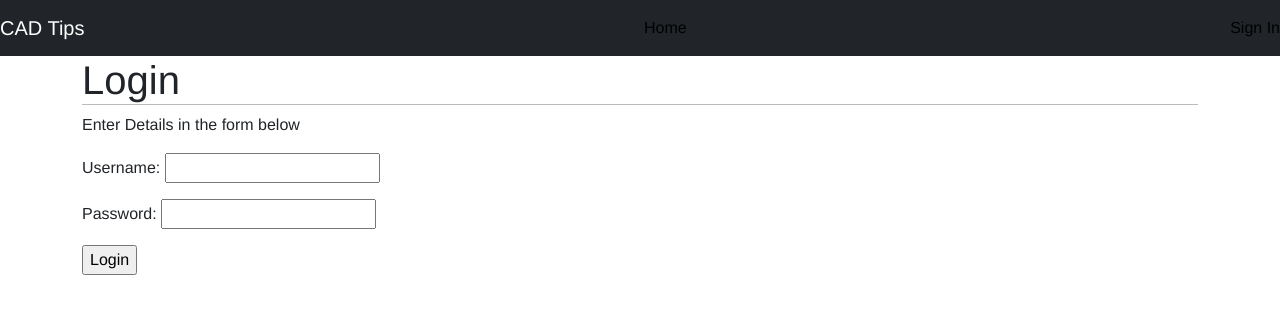
After one commit to DavidHearl/cad-tips, a Django app: page /login/ in a window 1280 px wide. The commit adds this page. Shown: the top 314 px of the page. Run offline with Django 4.2, Linux system fonts and the light colour scheme.

Commit message:
added login form and restructured the file locations

```diff
--- a/blog/forms.py
+++ b/blog/forms.py
@@ -9,6 +9,11 @@ class EmailPostForm(forms.Form):
     comments = forms.CharField(required=False, widget=forms.Textarea)
 
 
+class LoginForm(forms.Form):
+    username = forms.CharField()
+    password = forms.CharField(widget=forms.PasswordInput)
+
+
 class CommentForm(forms.ModelForm):
     class Meta:
         model = Comment
--- /dev/null
+++ b/blog/templates/account/login.html
@@ -0,0 +1,15 @@
+{% extends 'base.html' %}
+
+{% block title %} Login {% endblock %}
+
+{% block content %}
+    <h1>Login</h1>
+    <p>Enter Details in the form below</p>
+    <form method="post">
+        {{ form.as_p }}
+        {% csrf_token %}
+        <p>
+            <input type="submit" value="Login">
+        </p>
+    </form>
+{% endblock %}
--- a/blog/templates/blog/post/detail.html
+++ b/blog/templates/blog/detail.html
@@ -1,4 +1,4 @@
-{% extends "blog/base.html" %}
+{% extends "base.html" %}
 
 {% block title %}{{ post.title }}{% endblock %}
 
--- a/blog/templates/blog/post/list.html
+++ b/blog/templates/blog/list.html
@@ -1,4 +1,4 @@
-{% extends "blog/base.html" %}
+{% extends "base.html" %}
 
 {% block title %}CAD Tips{% endblock %}
 
--- a/blog/templates/blog/post/share.html
+++ b/blog/templates/blog/share.html
@@ -1,4 +1,4 @@
-{% extends "blog/base.html" %}
+{% extends "base.html" %}
 
 {% block title %}Share a post{% endblock %}
 
--- a/blog/urls.py
+++ b/blog/urls.py
@@ -7,4 +7,5 @@ urlpatterns = [
     path('', views.post_list, name='post_list'),
     path('<int:year>/<int:month>/<int:day>/<slug:post>/', views.post_detail, name='post_detail'),
     path('<int:post_id>/share/', views.post_share, name='post_share'),
+    path('login/', views.user_login, name='login'),
 ]
--- a/blog/views.py
+++ b/blog/views.py
@@ -1,22 +1,20 @@
 from multiprocessing import context
+from django.http import HttpResponse
 from django.shortcuts import render, get_object_or_404
+from django.contrib.auth import authenticate, login
+
 from django.core.paginator import Paginator, EmptyPage, PageNotAnInteger
-from .models import Post, Comment
-from .forms import EmailPostForm, CommentForm
+from django.urls import is_valid_path
 from django.views.generic import ListView
 from django.core.mail import send_mail
 
-
-class PostListView(ListView):
-    queryset = Post.published
-    context_object_name = 'posts'
-    paginate_by = 3
-    template_name = 'blog/post/list.html'
+from .forms import EmailPostForm, CommentForm, LoginForm
+from .models import Post, Comment
 
 
 def post_list(request):
     object_list = Post.published.all()
-    paginator = Paginator(object_list, 3)
+    paginator = Paginator(object_list, 6)
     page = request.GET.get('page')
     try:
         posts = paginator.page(page)
@@ -30,7 +28,7 @@ def post_list(request):
         'posts': posts
     }
 
-    return render(request, 'blog/post/list.html', context)
+    return render(request, 'blog/list.html', context)
 
 
 def post_detail(request, year, month, day, post):
@@ -55,7 +53,7 @@ def post_detail(request, year, month, day, post):
         'comment_form': comment_form
     }
 
-    return render(request, 'blog/post/detail.html', context)
+    return render(request, 'blog/detail.html', context)
 
 
 def post_share(request, post_id):
@@ -81,4 +79,24 @@ def post_share(request, post_id):
         'sent': sent
     }
 
-    return render(request, 'blog/post/share.html', context)
+    return render(request, 'blog/share.html', context)
+
+
+def user_login(request):
+    if request.method == 'POST':
+        form = LoginForm(request.POST)
+        if form.is_valid():
+            cd = form.cleaned_data
+            user = authenticate(request, username=cd['username'], password=cd['password'])
+            if user is not None:
+                if user.is_active:
+                    login(request, user)
+                    return HttpResponse('Authenticated successfully')
+                else:
+                    return HttpResponse('Disabled Account')
+            else:
+                return HttpResponse('Incorrect Login Details')
+    else:
+        form = LoginForm()
+
+    return render(request, 'account/login.html', {'form': form})
```
Also changed, not shown: blog/templates/base.html (renamed from blog/templates/blog/base.html).
